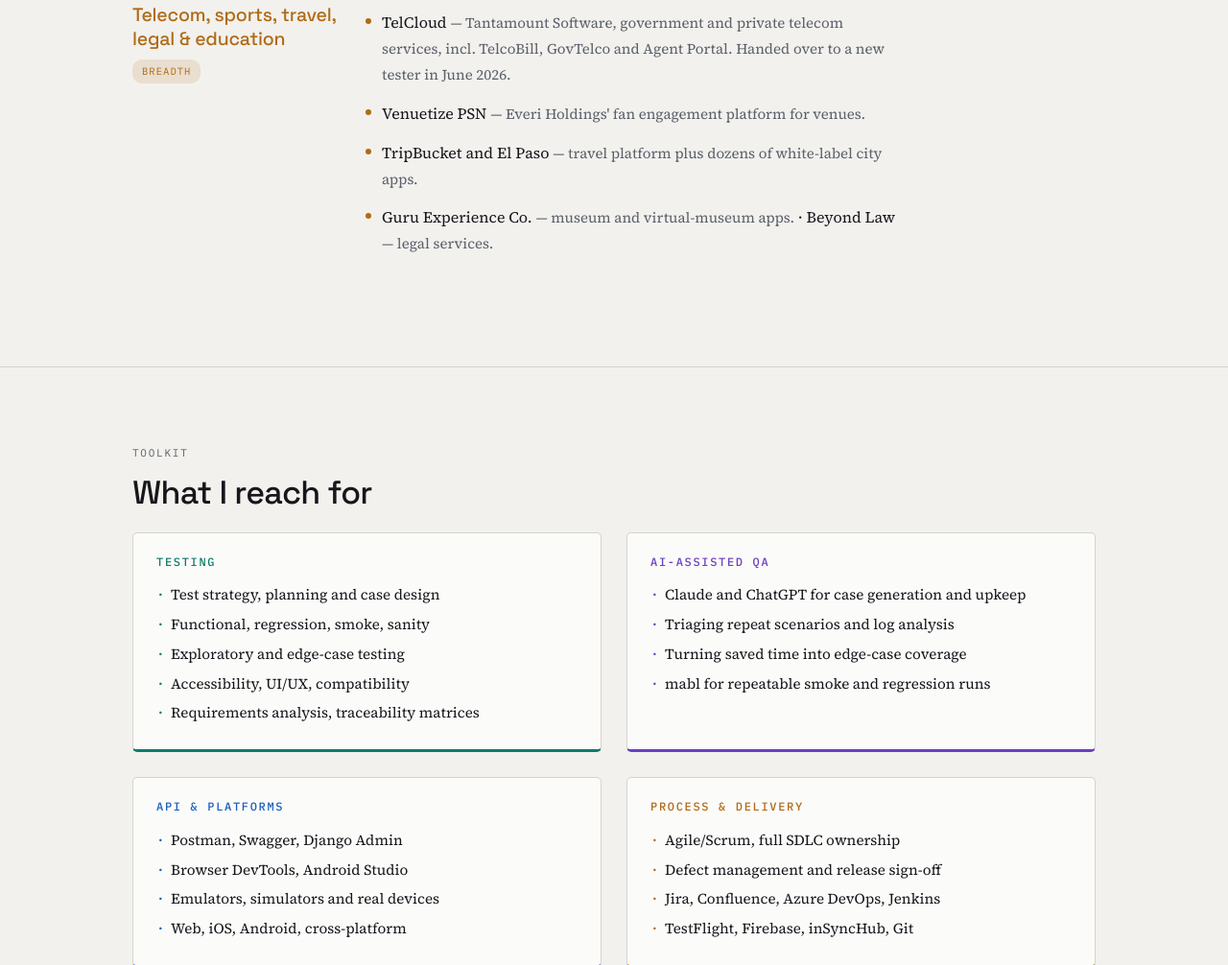
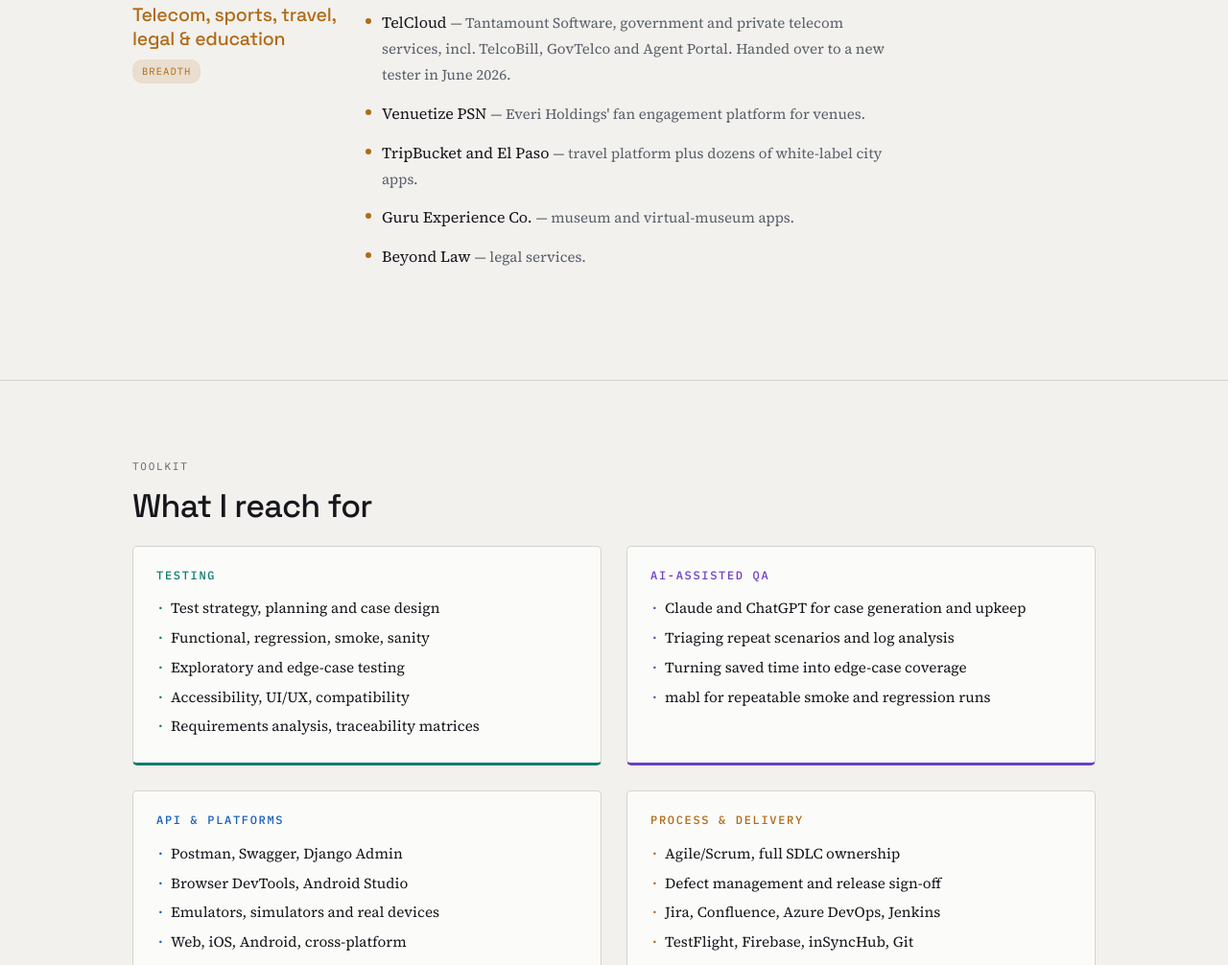
Before and after one commit to kseniia-horina/kseniia-horina.github.io, a plain HTML site: page index.html in a window 1280 px wide. Shown: the part 4191-5197 px from the top of the page at 96% size. Drawn offline with Linux system fonts and the light colour scheme.

Commit message:
Split Beyond Law into its own list item

```diff
--- a/index.html
+++ b/index.html
@@ -505,7 +505,8 @@
         <li>TelCloud <span>— Tantamount Software, government and private telecom services, incl. TelcoBill, GovTelco and Agent Portal. Handed over to a new tester in June 2026.</span></li>
         <li>Venuetize PSN <span>— Everi Holdings' fan engagement platform for venues.</span></li>
         <li>TripBucket and El Paso <span>— travel platform plus dozens of white-label city apps.</span></li>
-        <li>Guru Experience Co. <span>— museum and virtual-museum apps.</span> · Beyond Law <span>— legal services.</span></li>
+        <li>Guru Experience Co. <span>— museum and virtual-museum apps.</span></li>
+        <li>Beyond Law <span>— legal services.</span></li>
       </ul>
     </div>
   </div>
```
